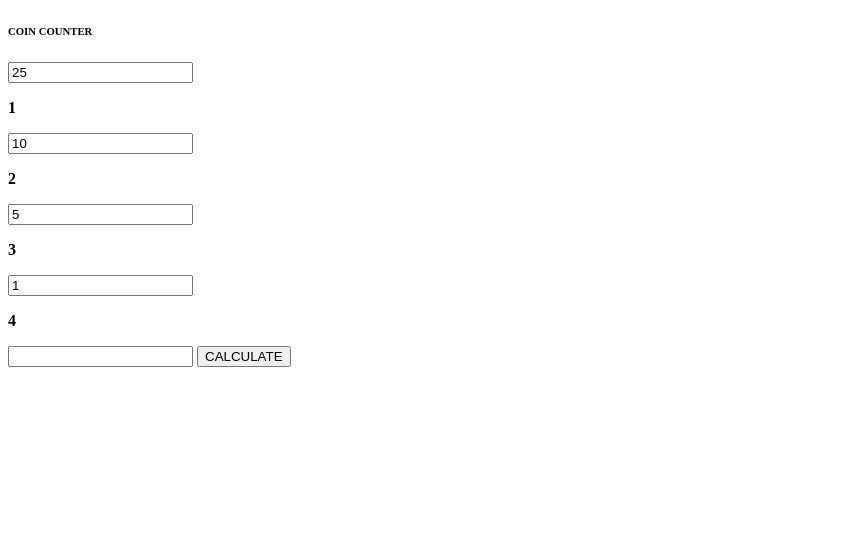
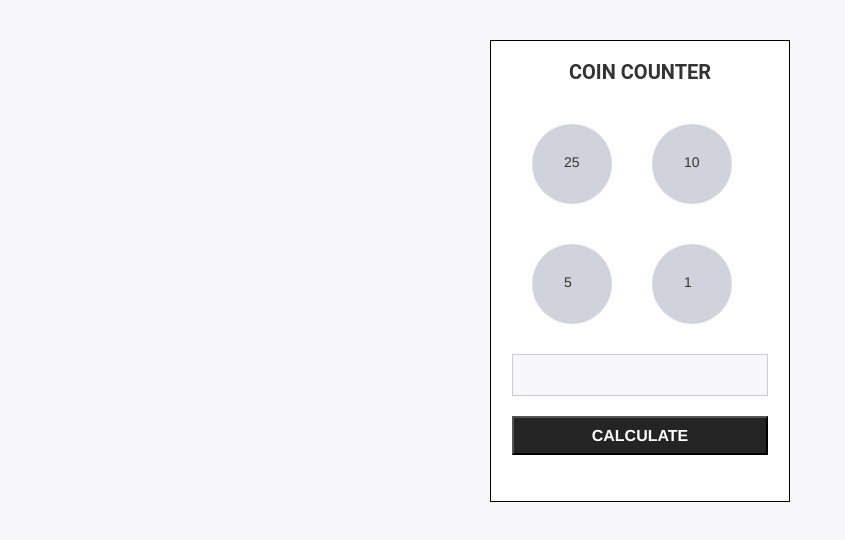
Before and after one commit to arthamnaresh/COIN-COUNTER, a plain HTML site: page index.html in a window 1280 px wide. Shown: the whole page, without its empty margins (0-845 px from the left). Drawn offline with nearby package versions, Linux system fonts and the light colour scheme.

Commit message:
HTML & CSS done

```diff
--- a/index.html
+++ b/index.html
@@ -3,9 +3,14 @@
 <head>
 <meta charset="utf-8">
 <title>Coin Counter </title>
+<link rel="stylesheet" href="https://maxcdn.bootstrapcdn.com/bootstrap/3.3.7/css/bootstrap.min.css" crossorigin="anonymous">
+<script src="//code.jquery.com/jquery-1.12.0.min.js"></script>
+<script src="//code.jquery.com/jquery-migrate-1.2.1.min.js"></script>
+<script src="https://maxcdn.bootstrapcdn.com/bootstrap/3.3.7/js/bootstrap.min.js"></script>
+<link rel="stylesheet" href="style.css" >
 </head>
+
 <body>
-
 <div class="container">
 	<div class="row">
     <div class="col-md-12">
@@ -45,5 +50,6 @@
      </div>
 	</div>
 </div>
+<script src="script.js"></script>
 </body>
 </html>
--- /dev/null
+++ b/style.css
@@ -0,0 +1,86 @@
+body{
+	background-color: #F7F7F9;
+}
+
+.container {
+	width: 300px;
+	background-color: #fff;
+	height: auto;
+	border: 1px solid black;
+	margin: 40px auto;
+}
+.form_main h6 {
+    font-family: roboto;
+	width: auto;
+    font-size: 20px;
+    font-weight: normal;
+    margin-bottom: 15px;
+    margin-top: 20px;
+    text-transform: uppercase;
+	text-align: center;
+}
+.form {
+    border-radius: 7px;
+    padding: 6px;
+	margin-bottom: 30px;
+}
+.txt[type="text"] {
+    border: none;
+	background-color: #d0d3db;
+	font-weight: normal;
+    margin: 20px 27px;
+    padding: 10px 0 10px 5px;
+    width: 30%;
+	height: 45%;
+}
+#text {
+	border: 1px solid #ccc;
+    margin: 10px 0;
+    padding: 10px;
+    width: 100%;
+	text-align: right;
+	background-color: #F7F7F9;
+}
+.circle {
+	width: 80px;
+	height: 80px;
+	border-radius: 50%;
+	float: left;
+	margin: 20px;
+	background-color: #d0d3db;
+}
+.inner {
+	width: 20px;
+	height: 20px;
+	float: left;
+	margin: -80px 0px auto 55px;
+	background-color: #000;
+	display: none;
+}
+
+.calculate {
+    background: #242424 none repeat scroll 0 0;
+    color: #fff;
+    font-size: 16px;
+    font-style: normal;
+    line-height: 35px;
+    margin: 10px 0;
+    padding: 0;
+    text-transform: uppercase;
+    width: 100%;
+	height: auto;
+}
+.calculate:hover {
+    background: rgba(0, 0, 0, 0) none repeat scroll 0 0;
+    color: #5793ef;
+    transition: all 0.5s ease 0s;
+}
+
+p {
+	margin: auto;
+	padding: 2px;
+	text-align: center;
+	color: #FFF;
+	font-weight:normal;
+	font-size: 10px;
+}
```
